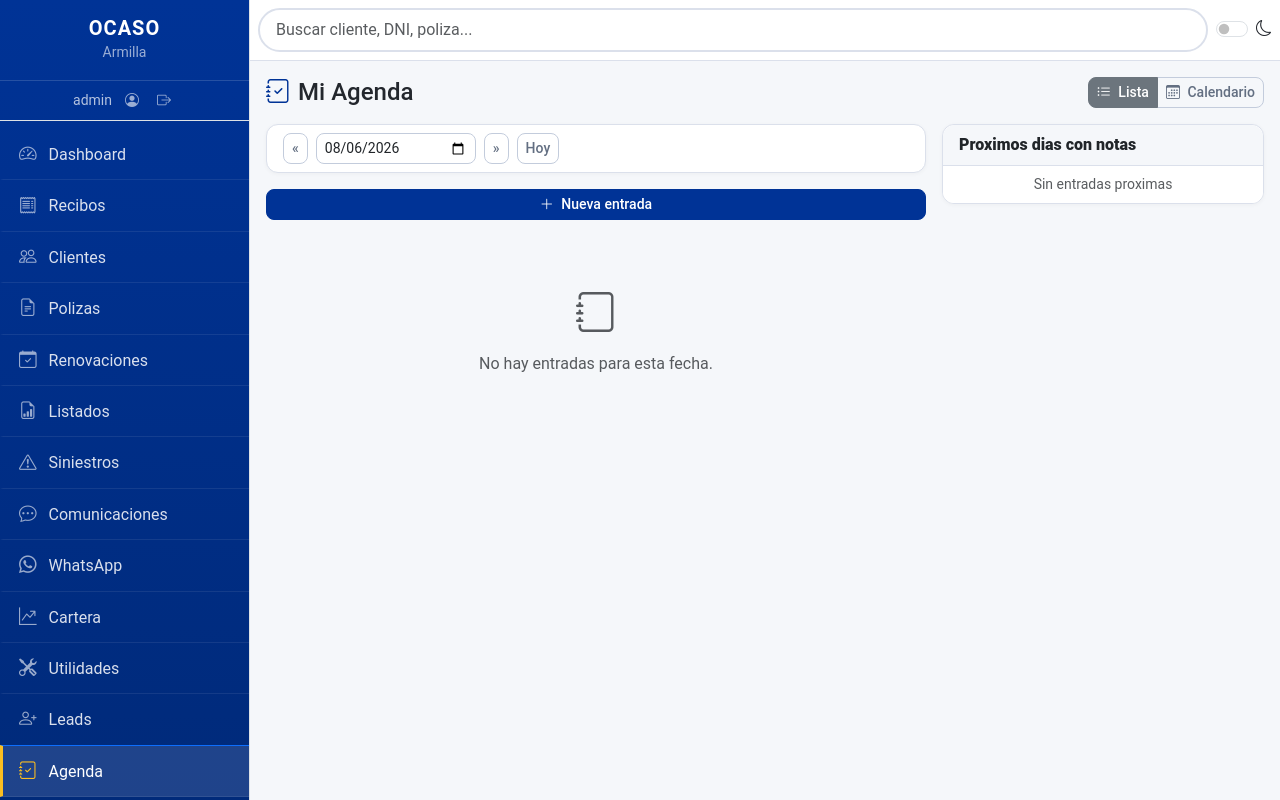
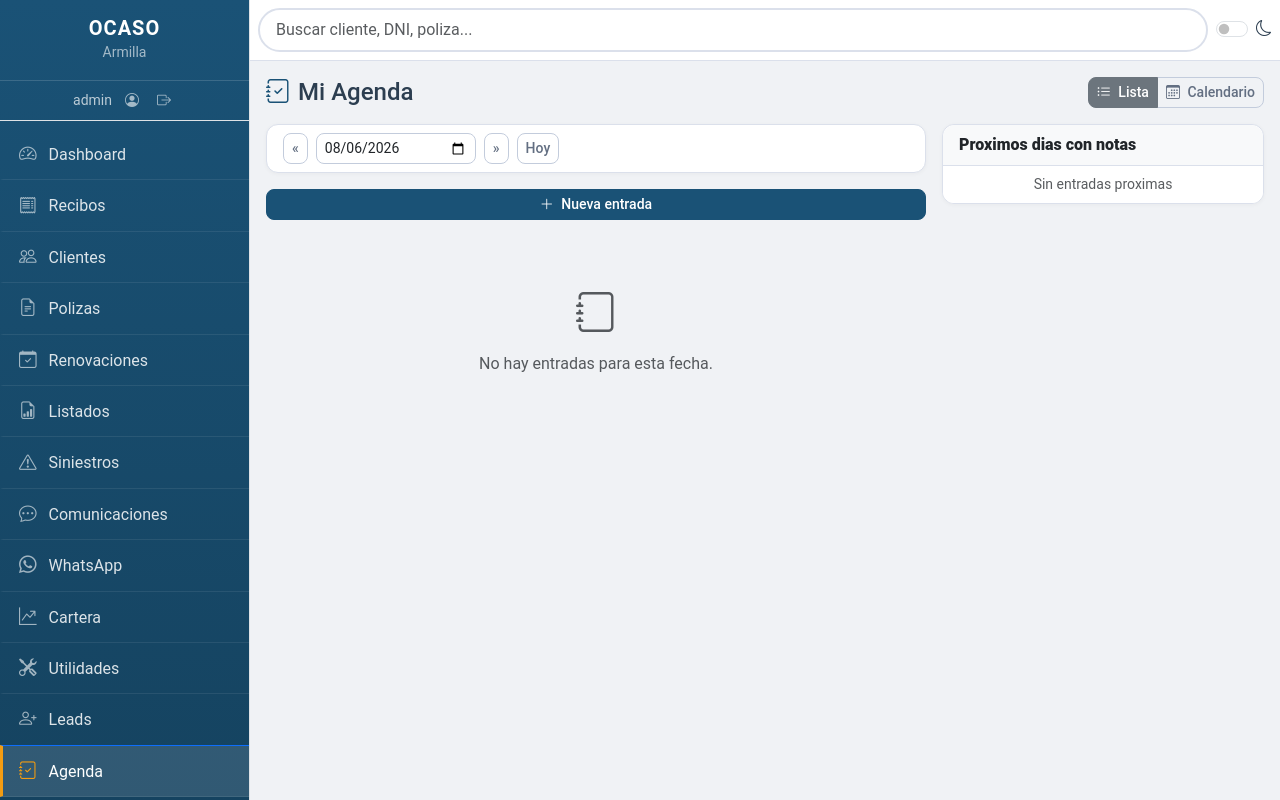
Before and after one commit to amolinagrx/agente-ocaso, a Flask app: page /agenda/ in a window 1280 px wide. Run offline with Flask 3, Linux system fonts and the light colour scheme; a user stored in the database is signed in; data that the repository does not hold is empty; parts of the project's set-up code (start-up, migrations or seed data) failed here and were passed over; some libraries are stand-ins or nearby versions.

Commit message:
feat: nuevo look&feel corporativo basado en portal de clientes
- Paleta azul #1a5276 (portal) aplicada a todo el admin
- Fondo claro #f0f2f5 como el portal
- Sidebar con degradado azul corporativo
- Colores actualizados en badges, botones, enlaces
- Tema oscuro adaptado a nueva paleta

```diff
--- a/static/css/style.css
+++ b/static/css/style.css
@@ -1,39 +1,39 @@
 :root {
-    --ocaso-blue: #003396;
-    --ocaso-blue-dark: #002266;
-    --ocaso-blue-light: #0045cc;
-    --ocaso-blue-050: #edf4ff;
-    --ocaso-blue-100: #d6e4ff;
-    --ocaso-blue-200: #97c3f2;
-    --ocaso-gold: #fbbe21;
-    --ocaso-gold-hover: #e5a500;
-    --ocaso-yellow-050: #fffaeb;
+    --ocaso-blue: #1a5276;
+    --ocaso-blue-dark: #154360;
+    --ocaso-blue-light: #2980b9;
+    --ocaso-blue-050: #eaf0f6;
+    --ocaso-blue-100: #d4e0ec;
+    --ocaso-blue-200: #97b9d8;
+    --ocaso-gold: #f39c12;
+    --ocaso-gold-hover: #e67e22;
     --ocaso-white: #ffffff;
-    --ocaso-gray-50: #f5f7fa;
+    --ocaso-bg: #f0f2f5;
+    --ocaso-gray-50: #f8f9fa;
     --ocaso-gray-100: #ecf0f4;
     --ocaso-gray-200: #dbe0eb;
     --ocaso-gray-300: #c3ccdc;
     --ocaso-gray-400: #aab5c9;
-    --ocaso-gray-500: #8e9ab0;
+    --ocaso-gray-500: #7f8c9a;
     --ocaso-gray-600: #636f82;
-    --ocaso-gray-900: #23272d;
-    --ocaso-green: #00a66a;
-    --ocaso-red: #e0002b;
-    --ocaso-red-light: #fde6ea;
+    --ocaso-gray-900: #2c3e50;
+    --ocaso-green: #27ae60;
+    --ocaso-red: #e74c3c;
+    --ocaso-red-light: #fdecea;
     --sidebar-width: 250px;
 }
 
 /* ========== BASE ========== */
 body {
     font-family: 'Roboto', -apple-system, BlinkMacSystemFont, 'Segoe UI', sans-serif;
-    background-color: var(--ocaso-gray-50);
+    background-color: var(--ocaso-bg);
     color: var(--ocaso-gray-900);
     overflow-x: hidden;
 }
 
 [data-bs-theme="dark"] body {
-    background-color: #0d1b2a;
-    color: #e0e6ed;
+    background-color: #1a1a2e;
+    color: #e0e0e0;
 }
 
 
@@ -575,7 +575,7 @@ body {
     z-index: 1030;
     overflow-y: auto;
     overflow-x: hidden;
-    background: linear-gradient(180deg, var(--ocaso-blue) 0%, #002a7a 100%) !important;
+    background: linear-gradient(180deg, var(--ocaso-blue) 0%, var(--ocaso-blue-dark) 100%) !important;
     color: white !important;
     -webkit-overflow-scrolling: touch;
     overscroll-behavior: contain;
--- a/templates/base.html
+++ b/templates/base.html
@@ -5,7 +5,7 @@
     <meta name="viewport" content="width=device-width, initial-scale=1.0, maximum-scale=1.0, user-scalable=no">
     <meta name="apple-mobile-web-app-capable" content="yes">
     <meta name="apple-mobile-web-app-status-bar-style" content="default">
-    <meta name="theme-color" content="#003396">
+    <meta name="theme-color" content="#1a5276">
     <meta name="msapplication-TileColor" content="#003396">
     <title>{% block title %}Ocaso Gestion{% endblock %}</title>
     <link href="https://cdn.jsdelivr.net/npm/bootstrap@5.3.3/dist/css/bootstrap.min.css" rel="stylesheet">
```
